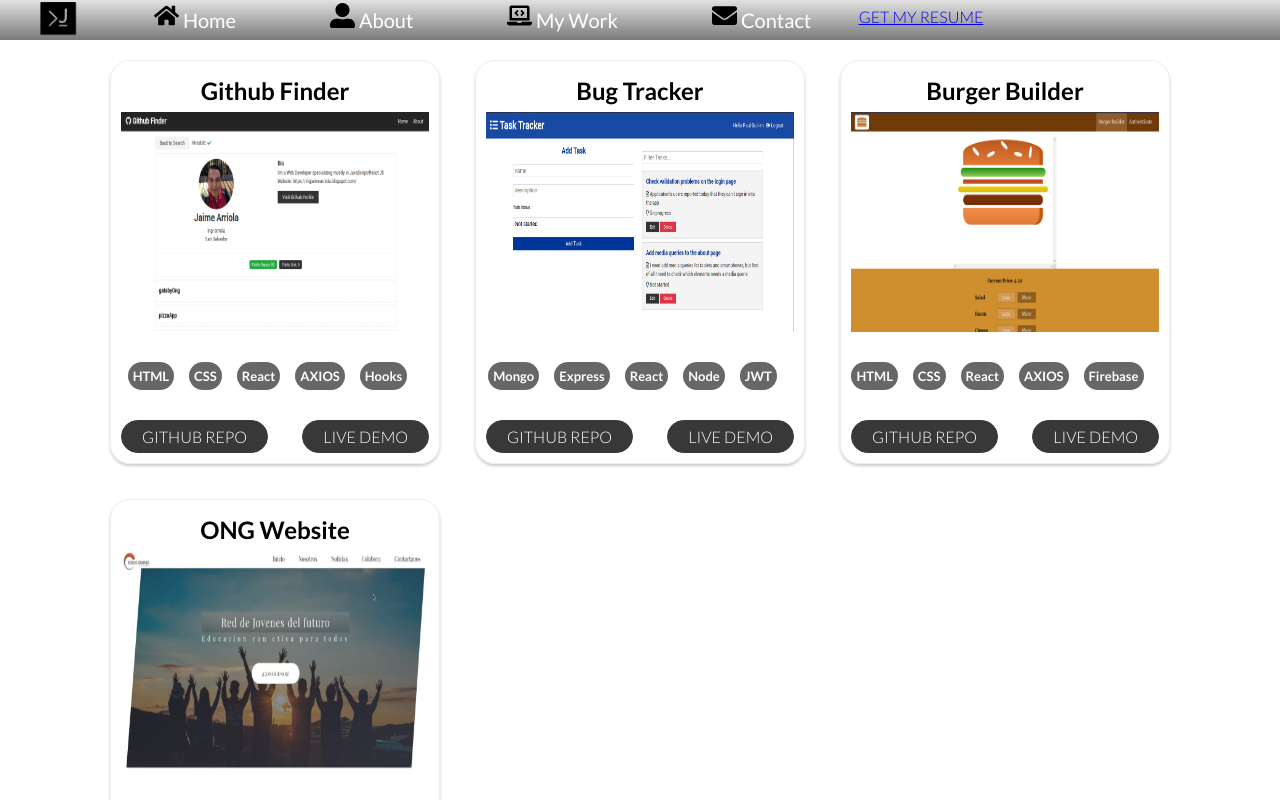
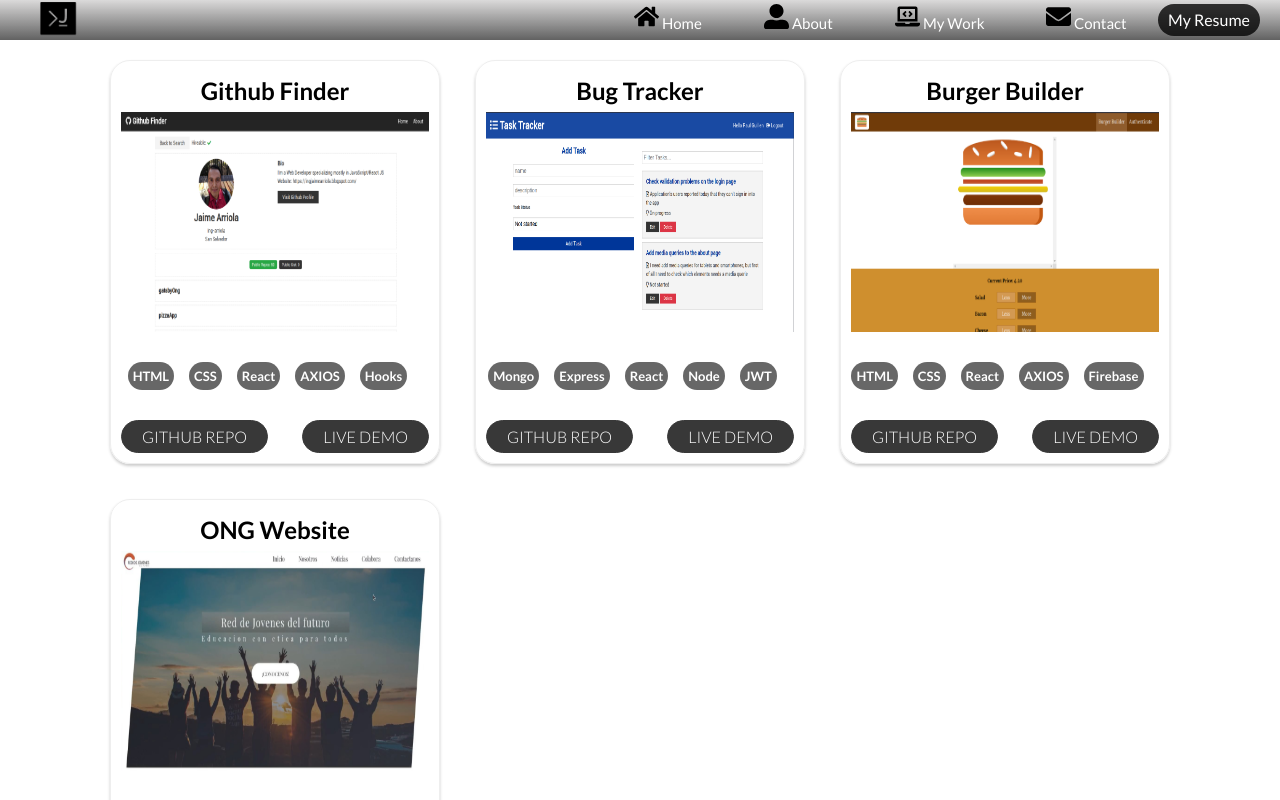
Before and after one commit to ing-arriola/personalBlog, a React (Create React App) app: page /work in a window 1280 px wide. Shown: the top 800 px of the page. Built offline with nearby package versions, Linux system fonts and the light colour scheme.

Commit message:
fixed problem with nav bar and  media queries

```diff
--- a/src/App.css
+++ b/src/App.css
@@ -291,10 +291,10 @@ body {
 
 .navigation-item a {
   text-decoration: none;
-  font-weight: 400;
+  font-weight: 500;
   color: #fff;
-  margin: 0 3.1rem;
-  font-size: 2rem;
+  margin: 0 1.5rem;
+  font-size: 1.5rem;
   padding: 1.1rem 1.6rem;
 }
 
@@ -310,7 +310,7 @@ body {
   top: 0;
   left: 0;
   display: flex;
-  justify-content: flex-start;
+  justify-content: space-between;
   align-items: center;
   padding: 0 2rem;
   box-sizing: border-box;
@@ -318,8 +318,8 @@ body {
 
   background: linear-gradient(
     to bottom,
-    rgba(204, 203, 203, 0.568) 0%,
-    rgba(44, 44, 44, 0.63) 100%
+    rgba(204, 203, 203, 0.719) 0%,
+    rgba(44, 44, 44, 0.747) 100%
   );
 }
 
@@ -345,6 +345,23 @@ body {
 
 .drawerToggle {
   visibility: hidden;
+}
+
+.toolbar__logo-or-Burger {
+}
+
+.resume-btn {
+  text-decoration: none;
+  color: #fff;
+  background: rgba(0, 0, 0, 0.781);
+  padding: 0 1rem;
+  border-radius: 2rem;
+  display: flex;
+
+  font-weight: 500;
+  justify-content: center;
+  align-items: center;
+  font-size: 1.6rem;
 }
 
 /*About Page*/
@@ -580,36 +597,7 @@ textarea {
   }
 }
 
-@media (max-width: 860px) {
-  .navigation-item a {
-    margin: 0 1.6rem;
-    font-size: 1.6rem;
-  }
-  #about-container__info-section {
-    flex-direction: column;
-  }
-  .projects-container {
-    display: flex;
-    flex-direction: column;
-    justify-content: center;
-    align-items: center;
-  }
-  .project-card {
-    width: 50rem;
-  }
-  .project-card__image-container {
-    display: flex;
-    justify-content: center;
-  }
-  .project-card__image {
-    width: 80%;
-  }
-  .contact-container {
-    margin-top: 3rem;
-  }
-}
-
-@media screen and (max-width: 702px) {
+@media screen and (max-width: 900px) {
   .header {
     height: 85vh;
     background-image: linear-gradient(to right bottom, #73767ace, #161817e0),
@@ -694,6 +682,7 @@ textarea {
     box-sizing: border-box;
     cursor: pointer;
     visibility: visible;
+    top: 0;
   }
 
   .lineBurger {
@@ -708,6 +697,10 @@ textarea {
 
   /*ABOUT*/
 
+  #about-container__info-section {
+    flex-direction: column;
+  }
+
   #about-photo {
     display: flex;
     justify-content: center;
@@ -715,12 +708,24 @@ textarea {
     margin: auto;
   }
 
+  .projects-container {
+    display: flex;
+    flex-direction: column;
+    justify-content: center;
+    align-items: center;
+  }
+  .project-card {
+    width: 50rem;
+  }
+  .project-card__image-container {
+    display: flex;
+    justify-content: center;
+  }
+  .project-card__image {
+    width: 80%;
+  }
+
   .form-container {
     width: 90%;
   }
-
-  /*PROJECT CARD*/
-  .project-card {
-    width: 45rem;
-  }
 }
--- a/src/components/Navigation/NavigationItems.js
+++ b/src/components/Navigation/NavigationItems.js
@@ -5,7 +5,6 @@ import { FaEnvelope, FaLaptopCode, FaUserAlt, FaHome } from "react-icons/fa";
 
 const NavigationItems = (props) => {
   return (
-    <Fragment>
     <ul className="navigation-items">
       <NavigationItem link="/" exact>
         <FaHome
@@ -31,11 +30,15 @@ const NavigationItems = (props) => {
         />{" "}
         Contact
       </NavigationItem>
-        <a href={Pdf} rel="noreferrer noopener" target="_blank">
-          GET MY RESUME
+      <a
+        href={Pdf}
+        rel="noreferrer noopener"
+        target="_blank"
+        className={props.logoColor ? " resume-btn " : "resume-btn "}
+      >
+        My Resume
       </a>
     </ul>
-    </Fragment>
   );
 };
 
--- a/src/components/Navigation/Toolbar.js
+++ b/src/components/Navigation/Toolbar.js
@@ -16,13 +16,16 @@ const Toolbar = (props) => {
   };
 
   window.addEventListener("scroll", changeNavbarBackground);
+  console.log(props.show);
 
   return (
     <header className={navBackground === true ? "toolbar active " : "toolbar"}>
-      <DrawerToogle clicked={props.show} />
-      <Link to="/">
-        <Logo color={navBackground} />
-      </Link>
+      <div className="toolbar__logo-or-Burger">
+        <DrawerToogle clicked={props.show} className="logo-or-Burger" />
+        <Link to="/">
+          <Logo color={navBackground} />
+        </Link>
+      </div>
 
       <nav>
         <NavigationItems logoColor={navBackground} />
```
Also changed, not shown: src/images/projects/natours.png (added), src/images/projects/rdf.png (added). Lines whose indentation alone changed are shown as unchanged.
